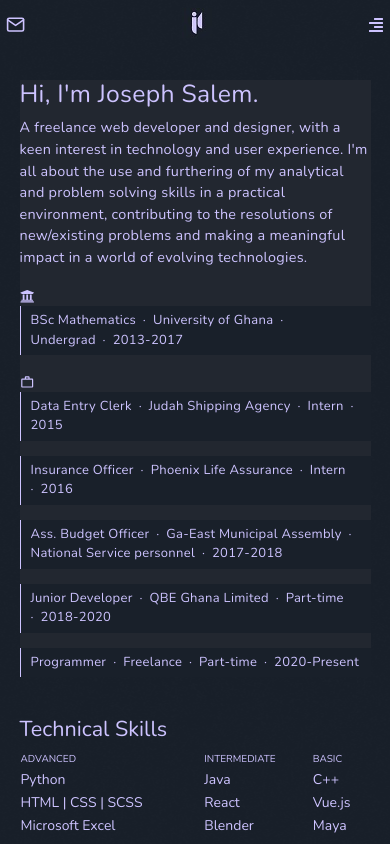
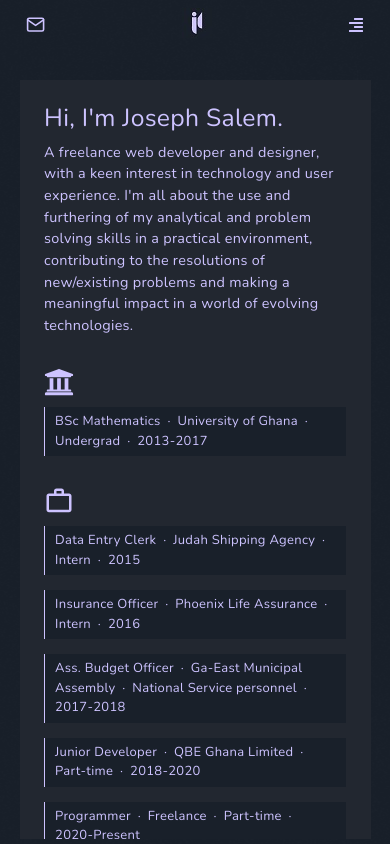
Before and after one commit to JoeSal777/joesal-portifolio, a React (Create React App) app: page /resume in a window 390 px wide. Built offline with nearby package versions, Linux system fonts and the light colour scheme; a web font is replaced by a local one.

Commit message:
working on mobile view

```diff
--- a/src/components/Navbar.js
+++ b/src/components/Navbar.js
@@ -10,8 +10,12 @@ class Navbar extends Component {
     state={
         isOpen: false
     }
+    //as name says, handles the toggle on mobile view
     handleToggle = () =>{
         this.setState({isOpen:!this.state.isOpen})
+    }
+    resetToggle = () =>{
+        this.setState({isOpen:false})
     }
     render() {
         return (
@@ -20,7 +24,7 @@ class Navbar extends Component {
                     <div className="nav-header">
 
                         {/* For contact-me icon in mobile view */}
-                        <Link to="/contact" className="nav-btn-small-screen">
+                        <Link to="/contact" className="nav-btn-small-screen" onClick={this.resetToggle}>
                             <button type="button">
                                 <FiMail className="Nav-icon" />
                             </button>
@@ -28,7 +32,7 @@ class Navbar extends Component {
 
 
                         {/* For logo */}
-                        <Link to="/">
+                        <Link to="/" onClick={this.resetToggle} className='nav_logo'>
                             <img src={logo} alt="Joseph Larkai Logo" />
                         </Link>
 
@@ -43,14 +47,14 @@ class Navbar extends Component {
                     {/* For nav menu */}
                     <ul className={this.state.isOpen ? "nav-links show-nav" : "nav-links"}>
                         <li>
-                            <Link to="/resume">Resume.</Link>
+                            <Link to="/resume" onClick={this.handleToggle}>Resume.</Link>
                         </li>
                         <li>
-                            <Link to="/projects">Projects.</Link>
+                            <Link to="/projects" onClick={this.handleToggle}>Projects.</Link>
                         </li>
                     </ul>
 
-                    {/* For contact me icon in nav-bar */}
+                    {/* For contact me icon in nav-bar big screen */}
                     <Link to="/contact" className="nav-btn-big-screen">
                         <button type="button">
                             <FiMail className="Nav-icon" />
--- a/src/styles/_landingPage.scss
+++ b/src/styles/_landingPage.scss
@@ -15,7 +15,7 @@
     overflow: hidden;
     margin-left: 10px;
     margin-right: 10px;
-    height: 84vh !important;
+    min-height: 84vh !important;
   }
 
   .landingPage_main_area, .errorPage_main_area{
@@ -41,7 +41,7 @@
   //Tablet
   @media only screen and (min-width: 768px) {
     .landingPage_main_area {
-      background-image: radial-gradient( circle at center, var(--primaryColor) 0 65%, #0a0a0a 65% 100%);
+      background-image: radial-gradient( circle at center, var(--primaryColor) 0 65%, #191c22 65% 100%);
       margin-left: 30px;
       margin-right: 30px;
     }
@@ -56,7 +56,7 @@
       /* Multi-position color stop: from the left to right,,
       with a red bottom-left half and a blue top-right half,
       with a hard line where the gradient changes from red to blue */
-      background-image: radial-gradient( circle at center, var(--primaryColor) 0 55%, #0a0a0a 55% 100%);
+      background-image: radial-gradient( circle at center, var(--primaryColor) 0 55%, #191c22 55% 100%);
     }
   }
   /* end of landing page main body */
--- a/src/styles/_navBar.scss
+++ b/src/styles/_navBar.scss
@@ -2,8 +2,9 @@
     //position: fixed;
     //top: 0;
     //left: 0 !important;
-    margin: 0px !important;
-    width: 100% !important;
+    margin-left: 20px;
+    margin-right: 20px;
+    width: auto !important;
     background: transparent;
     z-index: 1;
   }
@@ -14,8 +15,14 @@
     display: flex;
     justify-content: space-between !important;
   }
+  .nav_logo{
+    display: inline-block;
+    vertical-align: middle;
+  }
   .nav-btn-small-screen {
     background: transparent;
+    display: inline-block;
+    vertical-align: middle;
     border: none;
     cursor: pointer;
     outline: none;
@@ -72,7 +79,7 @@
   .show-nav {
     height: 100px;
     background: transparent;
-    transition-duration: 2s;
+    transition-duration: 1s;
   }
   @media screen and (min-width: 768px) {
     .navbar{
--- a/src/styles/_resume.scss
+++ b/src/styles/_resume.scss
@@ -7,9 +7,6 @@
     color: var(--secondaryColor);
     background: transparent !important;
     height: 92vh !important;
-    overflow: auto;  //allow for scrolling
-    -ms-overflow-style: none;  //hide the scrollbar in IE and Edge
-    scrollbar-width: none;  //hide the scrollbar in Firefox */
     .resume_row{
         margin-top: 2vh; //change this to 1vh if height is get longer than viewport
         margin-left: 5%;
@@ -20,7 +17,6 @@
     }
     .resume_left-column{
         background: var(--lightDark);
-        //padding: 7%;
         @include standardFonts();
 
         .resume_infoArea{
@@ -53,7 +49,41 @@
    display: none;
 }
 
+@media screen and (max-width: 1000px){
+    .resumePage_main_area{
+        overflow: auto;  //allow for scrolling
+        -ms-overflow-style: none;  //hide the scrollbar in IE and Edge
+        scrollbar-width: none;  //hide the scrollbar in Firefox */
+    }
+    .resume_left-column{
+        padding: 7%;
+        .history-area{
+            clear: both;  //makes sure the float below only affects elements within the history-area class but not without
+            padding-top: 15px;
+        }
+        .history-icon{
+            font-size: 30px;
+            margin-bottom: 10px;
+        }
+        .history-icon-area{
+            width: 10% !important;
+        }
+    }
+    .resume_right-column{
 
+        .ts_section{
+            background: var(--lightDark);
+            padding: 10px 20px 10px 20px;
+            margin-top: 3px;
+            //margin-bottom: 3px;
+        }
+        .ts_table_section{
+            background-color: var(--mainDark);
+            padding: 20px;
+            border-radius: 3px;
+        }
+    }
+  }
 @media screen and (min-width: 1000px) {
     .resumePage_main_area{
       margin-left: 3% !important;
@@ -79,6 +109,9 @@
         padding-right: 50px;
         padding-top: 30px;
         padding-bottom: 30px;
+        overflow: auto;  //allow for scrolling
+        -ms-overflow-style: none;  //hide the scrollbar in IE and Edge
+        scrollbar-width: none;  //hide the scrollbar in Firefox */
 
         .infoArea{
             width: 100%;
@@ -109,10 +142,14 @@
             }
         }
     }
+    //hide scrollbar for Chrome, Safari and Opera
+    .resume_left-column::-webkit-scrollbar {
+    display: none;
+    }
 
 
     .resume_right-column{
-        height: 82vh;
+        //height: 82vh;
         padding-left: 50px;
         //display: flex;
         //align-items: center;
--- a/src/styles/_rippleBackground.scss
+++ b/src/styles/_rippleBackground.scss
@@ -44,20 +44,20 @@ body{
   //Tablet screen
   @media screen and (min-width: 768px) {
     .small-circle{
-      border: 100px solid #060607;
+      border: 100px solid #0e0e0f;
       width: 70%;
       height: 680px;
       //border: 10px !important;
     }
 
     .medium-circle{
-      border: 100px solid #09090A;
+      border: 100px solid #16181b;
       width: 90%;
       height: 880px;
     }
 
     .large-circle{
-      border: 100px solid #0a0a0a;
+      border: 100px solid #191c22;
       width: 100%;
       height: 1080px;
     }
@@ -70,19 +70,19 @@ body{
   // //PC Screen
   @media screen and (min-width: 1060px) {
     .small-circle{
-      border: 100px solid #060607;
+      border: 100px solid #0e0e0f;
       width: 60%;
       height: 800px;
     }
 
     .medium-circle{
-      border: 100px solid #09090A;
+      border: 100px solid #16181b;
       width: 75%;
       height: 1000px;
     }
 
     .large-circle{
-      border: 100px solid #0a0a0a;
+      border: 100px solid #191c22;
       width: 85%;
       height: 1200px;
     }
```
Lines whose indentation alone changed are shown as unchanged.
